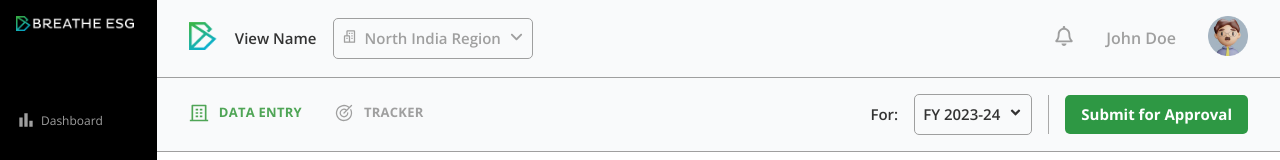
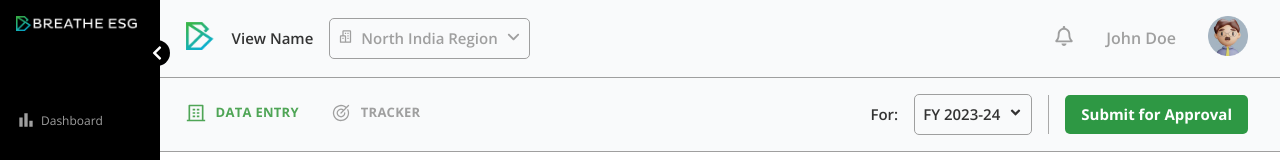
Before and after one commit to Priyanshu0007/breatheESG, a React (Vite) app: page / in a window 1280 px wide. Shown: the top 160 px of the page. Built offline with nearby package versions, Linux system fonts and the light colour scheme; no server answers; sample sign-in values are in the browser's storage.

Commit message:
side nav expandable

```diff
--- a/src/pages/Dashboard/index.tsx
+++ b/src/pages/Dashboard/index.tsx
@@ -12,6 +12,7 @@ import TopBar1 from "../../components/TopBar/TopBar1";
 import TopBar2 from "../../components/TopBar/TopBar2";
 import DataEntry from "../../components/Content/DataEntry";
 import Tracker from "../../components/Content/Tracker";
+import { FaChevronLeft,FaChevronRight } from "react-icons/fa";
 
 
 
@@ -34,9 +35,11 @@ const Dashboard = () => {
     else{nagivate('/')}
   },[firebase.user, nagivate])
   const [dataTracker,setDataTracker]=useState(true)
+  const [sidebar,setSidebar]=useState(true);
   return (
     <div className="d-main">
-      <div className="sidebar">
+      <div className={`sidebar ${sidebar ? "" : "sidebar-off"}`}>
+        <div onClick={()=>setSidebar(!sidebar)} className="sidebtn">{sidebar ? <FaChevronLeft/> : <FaChevronRight/>}</div>
         <div><img src="/logo.png"/></div>
         <div>
             {navItems.map((it)=>{
@@ -45,7 +48,7 @@ const Dashboard = () => {
             <div onClick={()=>{firebase.signOutUser();toast.success('Succesfull Logged Out',{duration:3000})}} className={`nav-items logout`} ><p><MdLogout/></p><p>Logout</p></div>
         </div>
       </div>
-      <div className="d-content">
+      <div className={`d-content ${sidebar ? "" : "d-content-off"}`}>
         <TopBar1/>
         <TopBar2 dataTracker={dataTracker} setDataTracker={setDataTracker}/>
         <div className="table">
--- a/src/pages/Dashboard/style.scss
+++ b/src/pages/Dashboard/style.scss
@@ -2,6 +2,8 @@
     width: 100%;
     height: 100vh;
     display: flex;
+    position: relative;
+
 }
 .sidebar{
     width: 10%;
@@ -20,6 +22,11 @@
             width: 100%;
         }
     }
+    z-index: 1;
+    position: relative;
+}
+.sidebar-off{
+    transform: translateX(-155px);
 }
 .nav-items{
     display: flex;
@@ -41,6 +48,16 @@
 
     }
 }
+.sidebtn{
+    position: absolute;
+    right: -10px;
+    top: 40px;
+    z-index: 5;
+    padding: 5px;
+    border-radius: 100%;
+    background-color: black;
+    color: white;
+}
 .selected{
     color: #4FA556 !important;
 }
@@ -48,6 +65,11 @@
     color: red !important;
 }
 .d-content{
-    width: 90%;
+    width: 88%;
+    right: 0;
     height: 100vh;
+    position: absolute;
 }
+.d-content-off{
+    width: 98%;
+}
```
